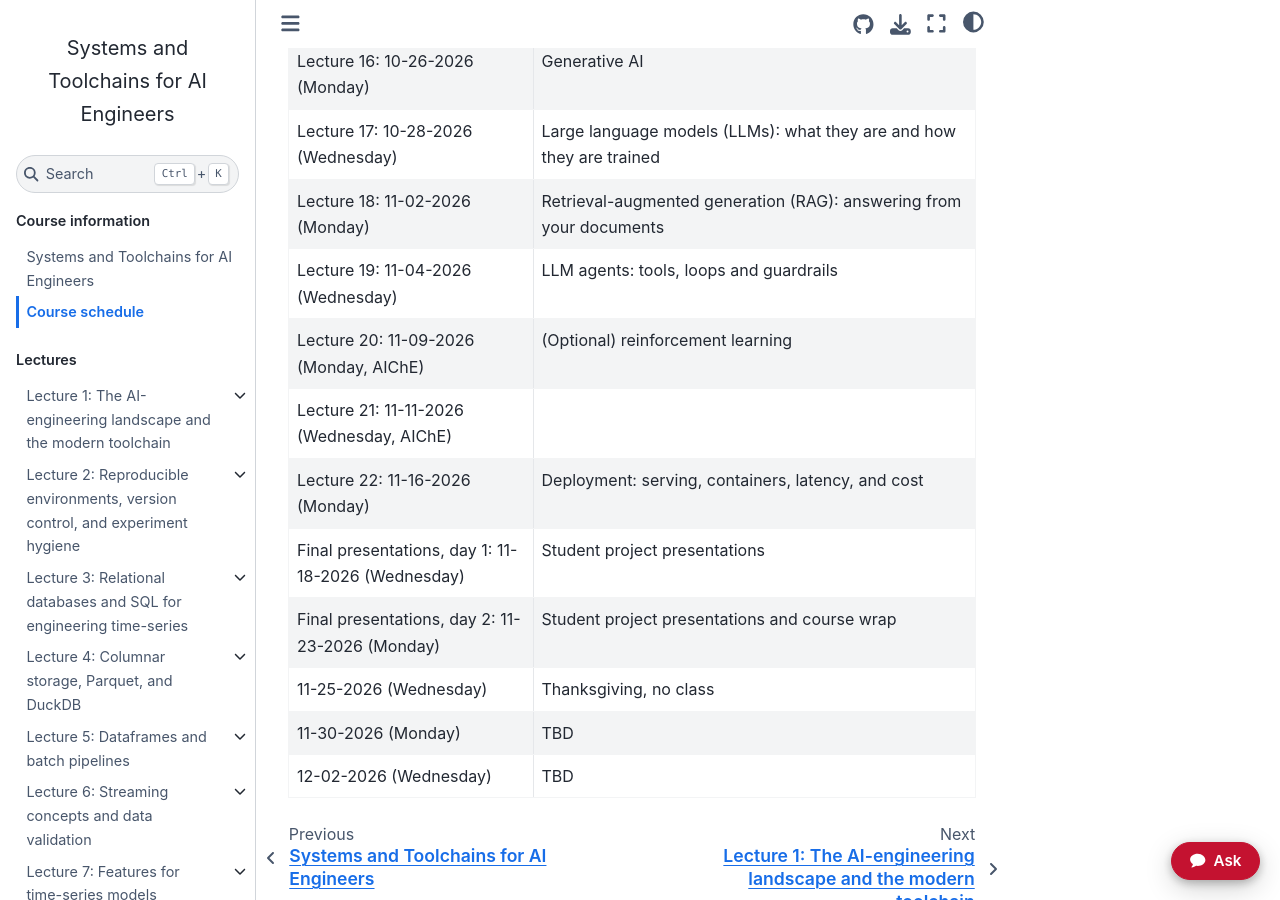
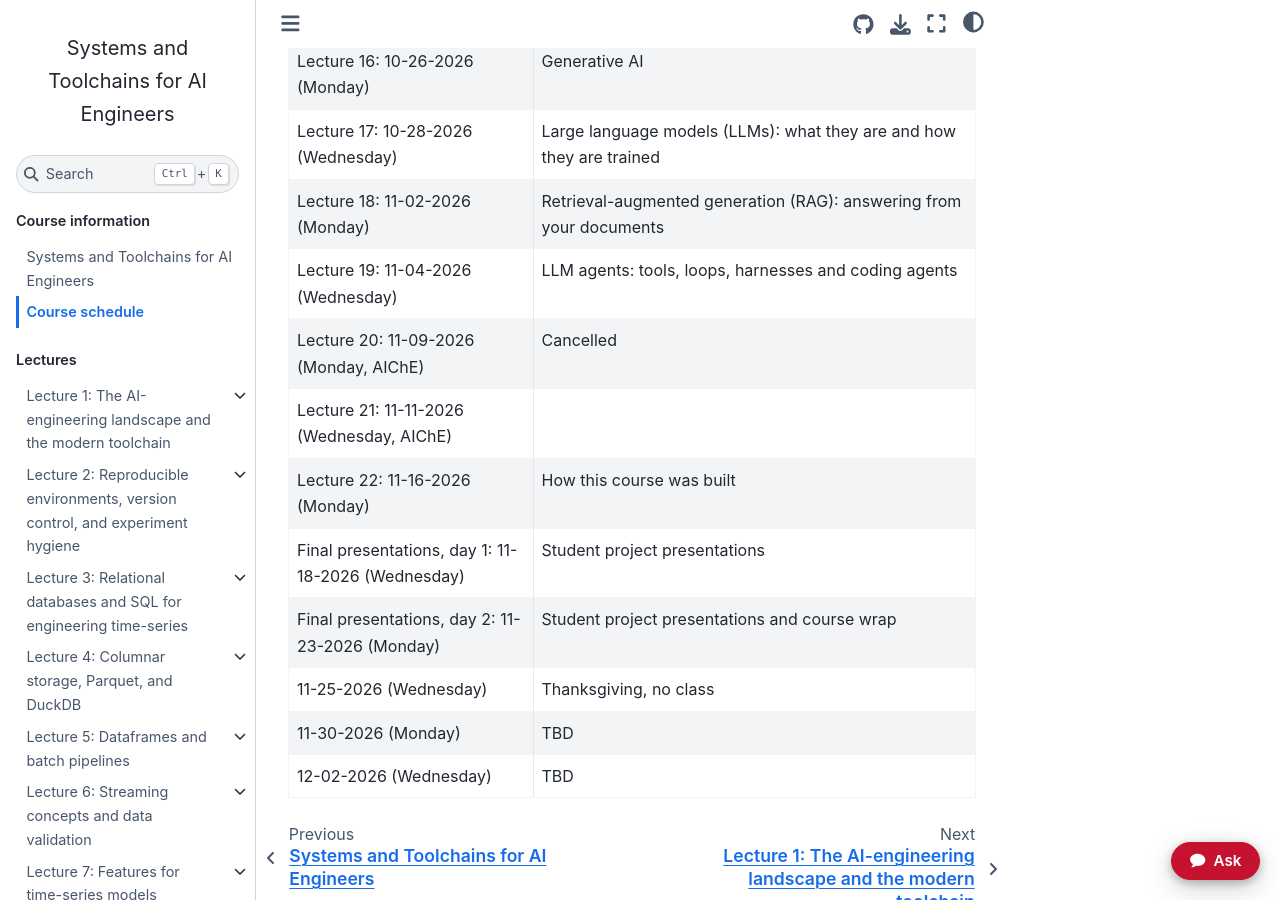
Before and after one commit to jkitchin/f26-06763, a Jupyter Book: the page built from course/schedule.md, in a window 1280 px wide and 900 px high, scrolled down 1317 px. Built offline with Jupyter Book 1.0.4 settings and Sphinx 7.4.7 and the Sphinx Book theme 1.1.4, drawn with Linux system fonts in a browser that asks for light colours; pages that are not in the unit, such as notebooks, are missing from menus.

Commit message:
Schedule: L19's new title, L20 cancelled, L22 becomes how this course was built
Co-Authored-By: Claude Opus 5.5 <noreply@anthropic.com>

```diff
--- a/course/schedule.md
+++ b/course/schedule.md
@@ -24,10 +24,10 @@
 | Lecture 16: 10-26-2026 (Monday)                    | Generative AI                                                                                                |
 | Lecture 17: 10-28-2026 (Wednesday)                 | Large language models (LLMs): what they are and how they are trained                                            |
 | Lecture 18: 11-02-2026 (Monday)                    | Retrieval-augmented generation (RAG): answering from your documents                                          |
-| Lecture 19: 11-04-2026 (Wednesday)                 | LLM agents: tools, loops and guardrails                                                                      |
-| Lecture 20: 11-09-2026 (Monday, AIChE)             | (Optional) reinforcement learning                                                                                                             |
+| Lecture 19: 11-04-2026 (Wednesday)                 | LLM agents: tools, loops, harnesses and coding agents                                                        |
+| Lecture 20: 11-09-2026 (Monday, AIChE)             | Cancelled                                                                                                    |
 | Lecture 21: 11-11-2026 (Wednesday, AIChE)          |                                                                   |
-| Lecture 22: 11-16-2026 (Monday)                    | Deployment: serving, containers, latency, and cost                                                           |
+| Lecture 22: 11-16-2026 (Monday)                    | How this course was built                                                                                    |
 | Final presentations, day 1: 11-18-2026 (Wednesday) | Student project presentations                                                                                |
 | Final presentations, day 2: 11-23-2026 (Monday)    | Student project presentations and course wrap                                                                |
 | 11-25-2026 (Wednesday)                             | Thanksgiving, no class                                                                                       |
--- a/game/content/l19.yml
+++ b/game/content/l19.yml
@@ -15,7 +15,7 @@
 
 schema: 1
 lecture: l19
-title: "LLM agents: tools, loops and guardrails"
+title: "LLM agents: tools, loops, harnesses and coding agents"
 source_notes: lectures/l19/notes.md
 status: unwritten
 serve: 7
```
Also changed, not shown: course/modules/wk10.md (+1 -1 lines), lectures/l19/notes.md (+1 -1 lines), 1 other file.
